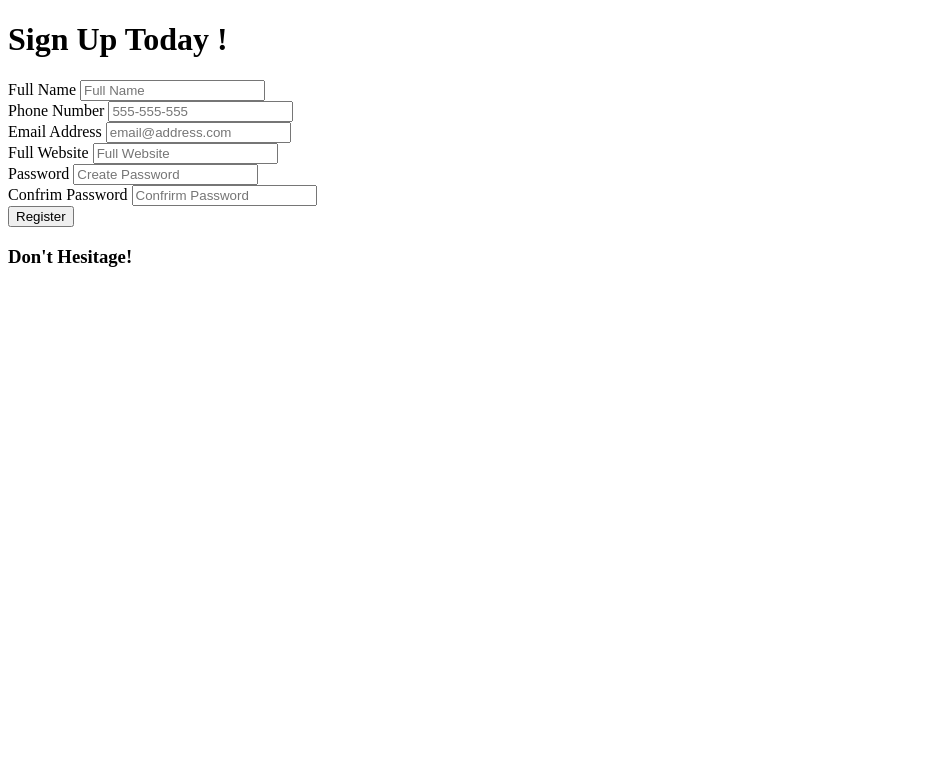
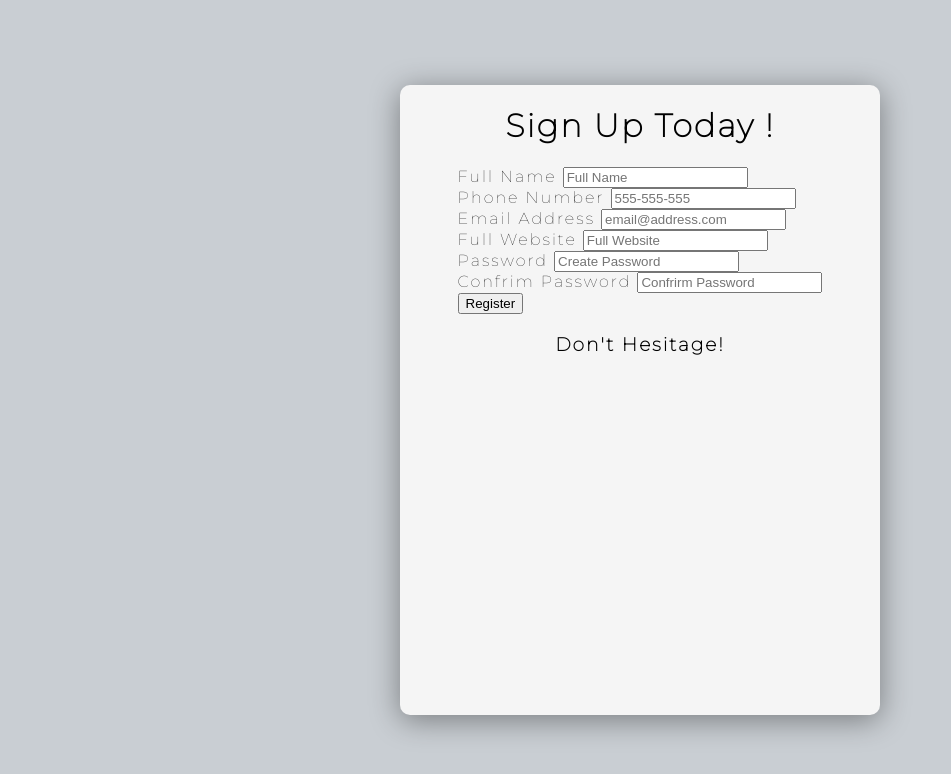
Before and after one commit to ShashiSahani/from-validation, a plain HTML site: page index.html in a window 1280 px wide. Shown: the whole page, without its empty margins (0-951 px from the left). Drawn offline with Linux system fonts and the light colour scheme.

Commit message:
add style in body

```diff
--- a/index.html
+++ b/index.html
@@ -1,11 +1,11 @@
 <!DOCTYPE html>
 <html lang="en">
   <head>
-    <meta charset="UTF-8">
-    <meta name="viewport" content="width=device-width, initial-scale=1.0">
+    <meta charset="UTF-8" />
+    <meta name="viewport" content="width=device-width, initial-scale=1.0" />
     <title>From Validation</title>
-    <link rel="stylesheet" href="style.css">
-    <style></style>
+    <link rel="stylesheet" href="style.css" />
+
   </head>
   <body>
     <div class="container">
@@ -14,34 +14,38 @@
         <!-- Full Name  -->
         <div class="form-group">
           <label for="name"> Full Name</label>
-                <input type="text" id="name"  placeholder="Full Name">
+          <input type="text" id="name" placeholder="Full Name" />
         </div>
         <!-- Phone Number  -->
         <div class="form-group">
           <label for="phone"> Phone Number</label>
-                <input type="tel" id="phone"  placeholder="555-555-555">
+          <input type="tel" id="phone" placeholder="555-555-555" />
         </div>
         <!-- Email Address  -->
         <div class="form-group">
           <label for="email"> Email Address</label>
-                <input type="email" id="email"  placeholder="email@address.com">
+          <input type="email" id="email" placeholder="email@address.com" />
         </div>
         <!-- website Url  -->
         <div class="form-group">
           <label for="website"> Full Website</label>
-        <input type="url" id="website"  placeholder="Full Website">
+          <input type="url" id="website" placeholder="Full Website" />
         </div>
         <!-- password  -->
 
         <div class="form-group">
           <label for="password1"> Password</label>
-        <input type="password" id="password1"  placeholder="Create Password">
+          <input type="password" id="password1" placeholder="Create Password" />
         </div>
         <!--confrirm  password  -->
 
         <div class="form-group">
           <label for="password2"> Confrim Password</label>
-            <input type="password" id="password2"  placeholder="Confrirm Password">
+          <input
+            type="password"
+            id="password2"
+            placeholder="Confrirm Password"
+          />
         </div>
         <button type="submit">Register</button>
       </form>
--- a/style.css
+++ b/style.css
@@ -0,0 +1,22 @@
+@import url('https://fonts.googleapis.com/css2?family=Montserrat:wght@100&display=swap');
+
+body{
+    margin: 0;
+    min-height: 100vh;
+    align-items: center;
+    justify-content: center;
+    display: flex;
+    letter-spacing: 2px;
+    font-family: 'Montserrat',sans-serif;
+    background-color: #c9ced3;
+}
+.container{
+    display: flex;
+    flex-direction: column;
+    width: 480px;
+    height: 630px;
+    align-items: center;
+    border-radius: 10px;
+    box-shadow: 0 5px 30px rgba(0,0,0,0.4);
+    background-color: whitesmoke;
+}
```
Lines whose indentation alone changed are shown as unchanged.
